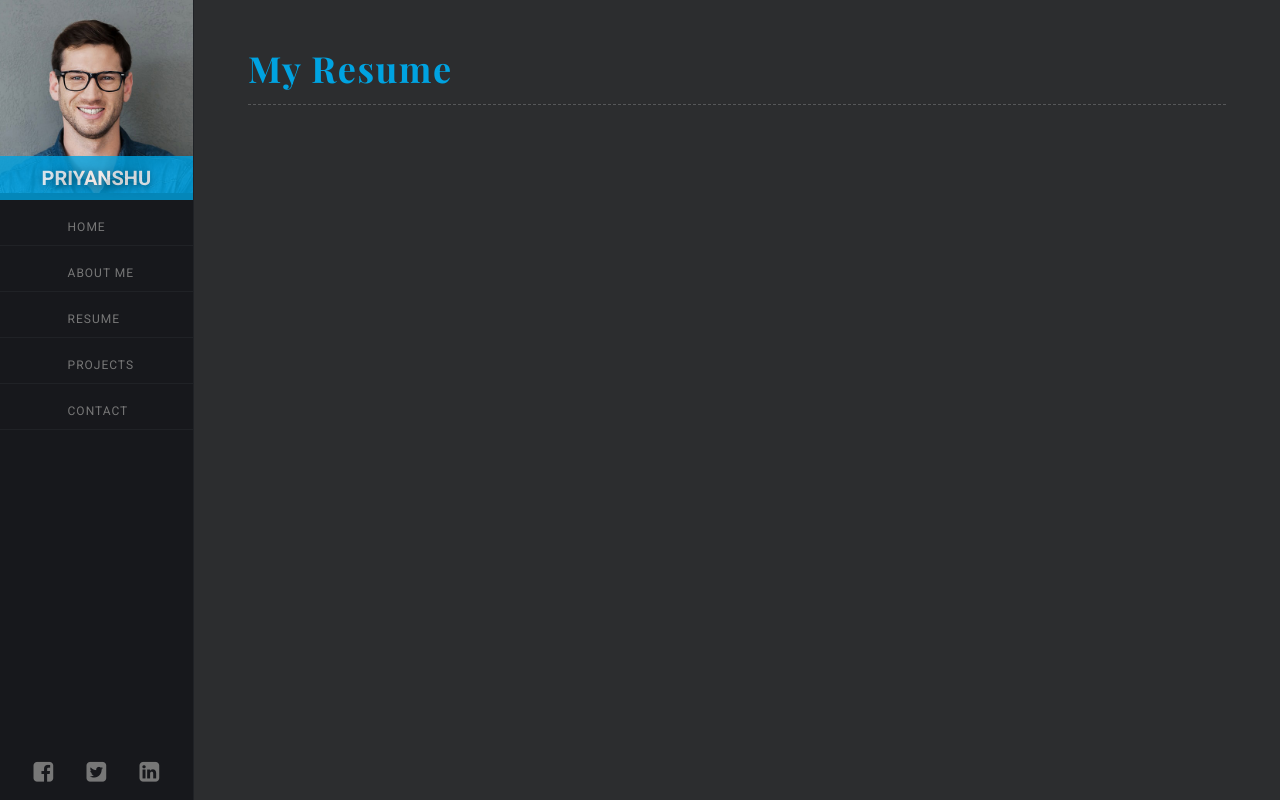
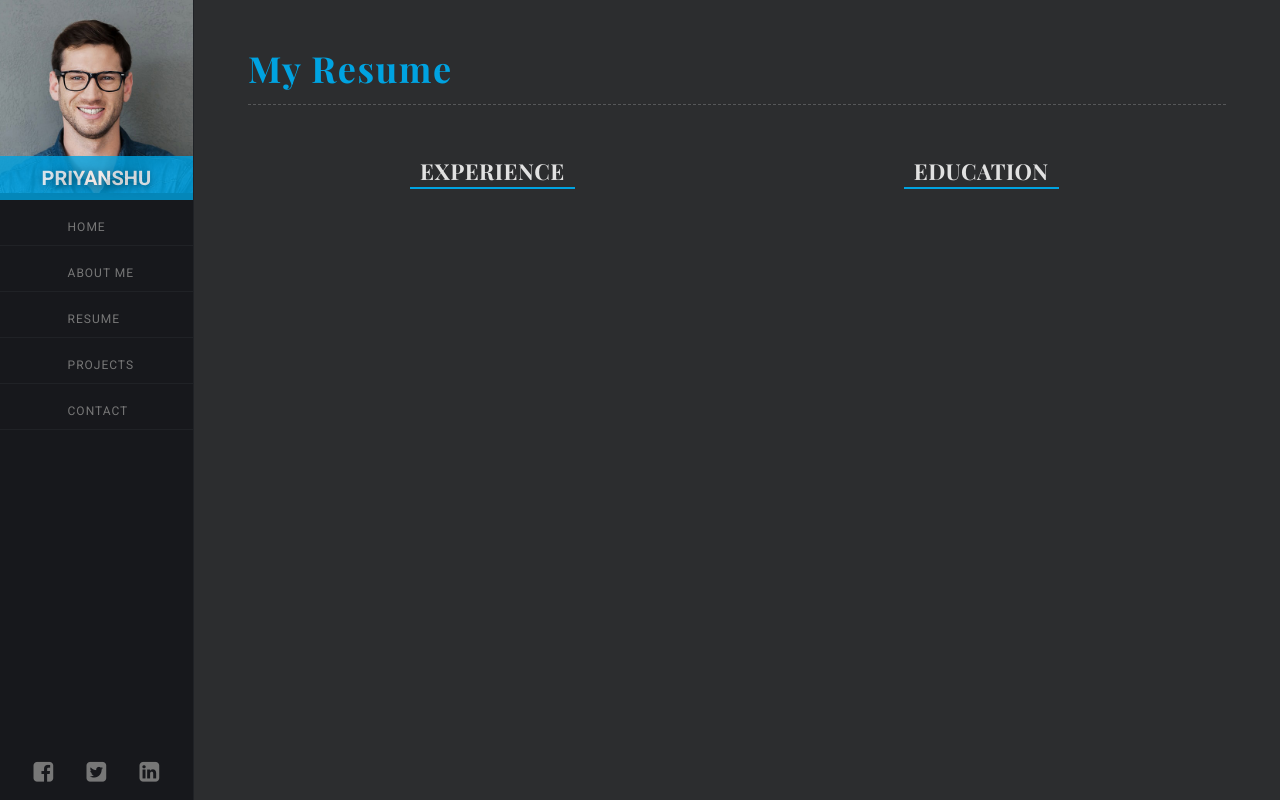
Before and after one commit to PriyanshuAgarwal/portfolio123, a React (Create React App) app: page / in a window 1280 px wide. Built offline with nearby package versions, Linux system fonts and the light colour scheme.

Commit message:
Set history container

```diff
--- a/src/about_me/AboutService.js
+++ b/src/about_me/AboutService.js
@@ -1,6 +1,6 @@
 import React, { Component } from 'react';
 import '../css/AboutMe.css';
-import SectionSubheading from '../SectionSubheading';
+import SectionSubheading from '../commons/SectionSubheading';
 
 const AboutService = () => {
 
--- /dev/null
+++ b/src/css/Resume.css
@@ -0,0 +1,7 @@
+.history-container {
+    display: flex;
+}
+
+.history-container .experience-container, .history-container .education-container {
+    width: 50%;
+}
--- a/src/resume/Resume.js
+++ b/src/resume/Resume.js
@@ -1,5 +1,7 @@
 import React, { Component } from 'react';
 import PageHeading from '../commons/PageHeading';
+import SectionSubheading from "../commons/SectionSubheading";
+import '../css/Resume.css';
 
 class Resume extends Component {
 
@@ -9,7 +11,14 @@ render() {
         <div className="page-container">
             <div className="page-block">
                 <PageHeading title="My Resume" icon="lnr-license"></PageHeading>
-
+                <div className="history-container">
+                    <div className="experience-container">
+                        <SectionSubheading title="Experience" />
+                    </div>
+                    <div className="education-container">
+                        <SectionSubheading title="Education" />
+                    </div>
+                </div>
             </div>
         </div>
     );
```
Also changed, not shown: src/commons/SectionSubheading.js (renamed from src/SectionSubheading.js).
